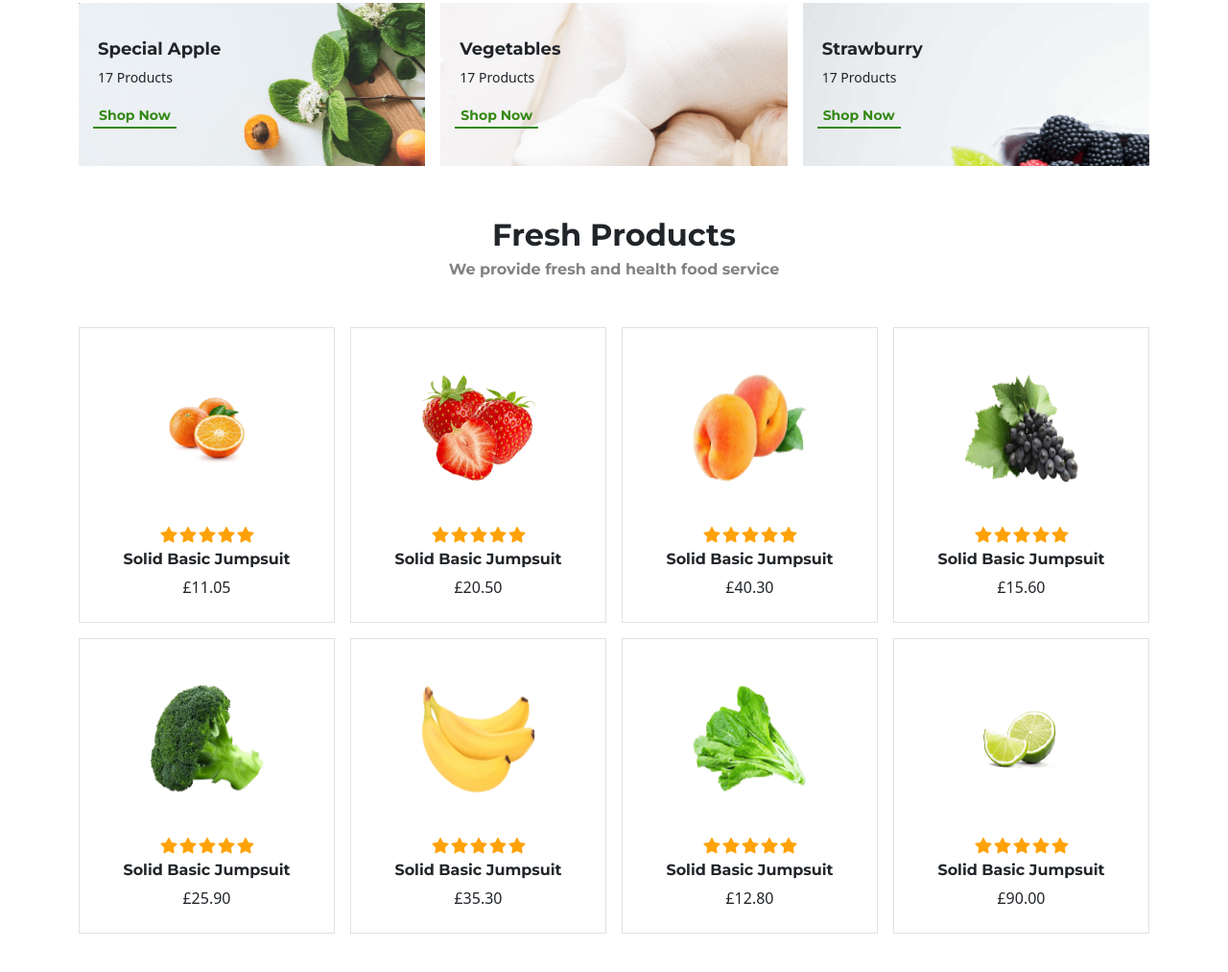
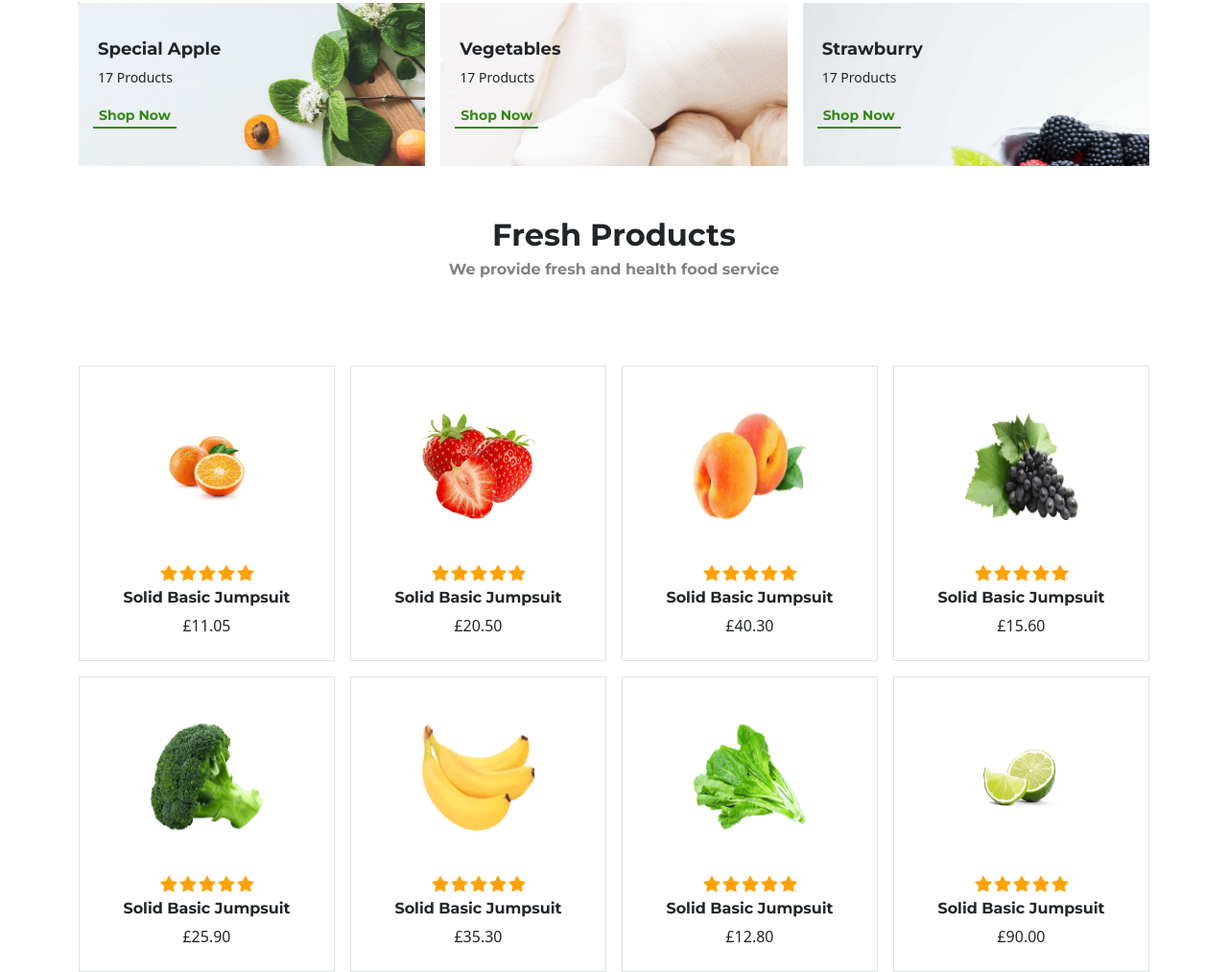
Before and after one commit to Imtious-coder/Store_X, a plain HTML site: page index.html in a window 1280 px wide. Shown: the part 1270-2283 px from the top of the page at 96% size. Before the commit the page ends 2243 px from the top, so only its background shows below. Drawn offline with nearby package versions, Linux system fonts and the light colour scheme.

Commit message:
Task Complete

```diff
--- a/index.html
+++ b/index.html
@@ -165,7 +165,7 @@
         <!-- Products starts here... -->
         <section>
             <!-- Headings -->
-            <div class="container text-center mt-5 mb-5">
+            <div class="container text-center mt-5 pb-5">
                 <p class="Titles">Fresh Products</p>
                 <p class="Descriptions">We provide fresh and health food service</p>
             </div>
```
Also changed, not shown: 1 other file.
